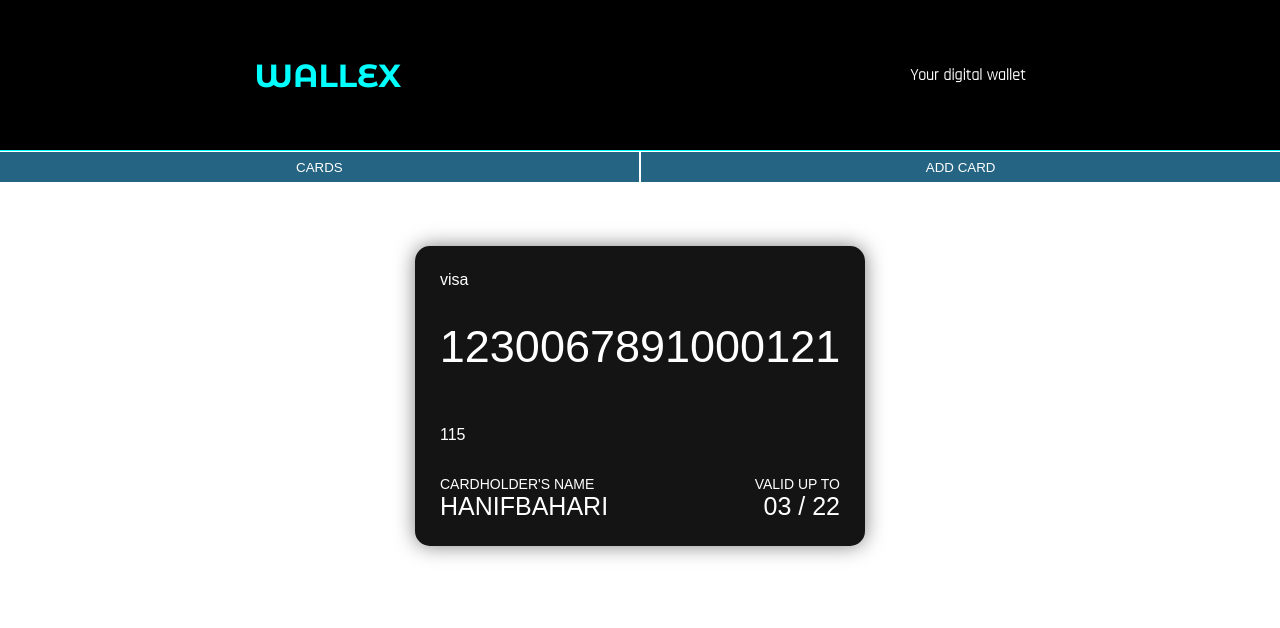
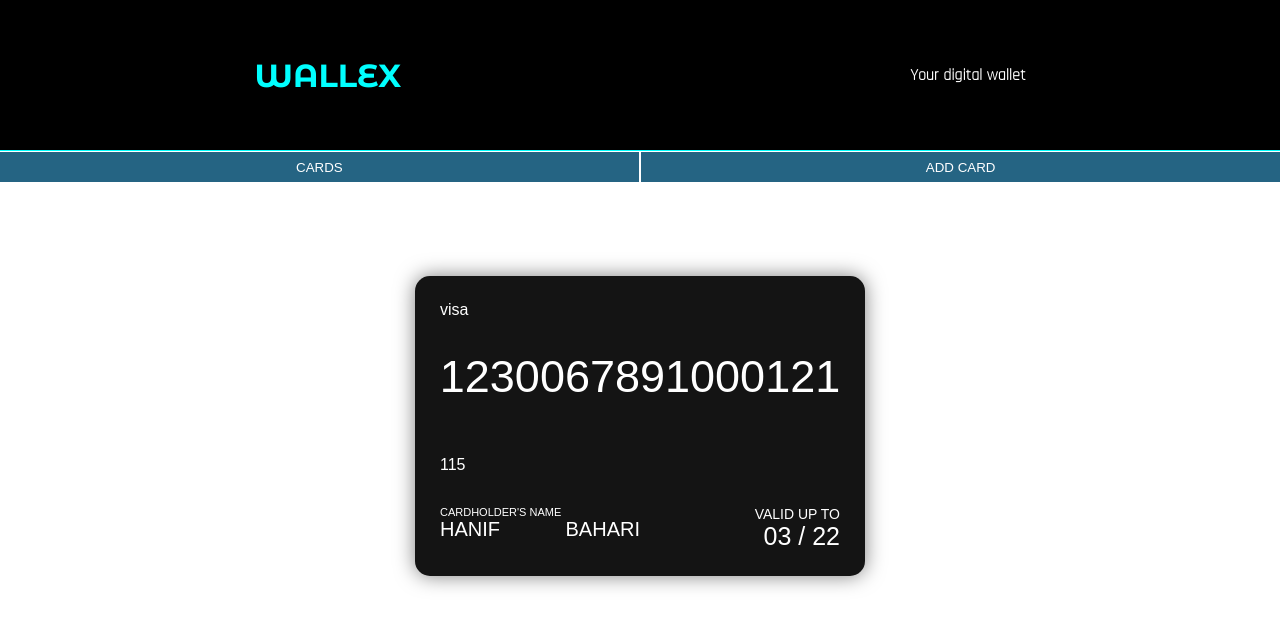
Before and after one commit to hanifb1360/E-Wallet, a React (Create React App) app: page /ewallet in a window 1280 px wide. Shown: the top 628 px of the page. Built offline with nearby package versions, Linux system fonts and the light colour scheme; no server answers.

Commit message:
cardholder

```diff
--- a/src/components/pages/Card.jsx
+++ b/src/components/pages/Card.jsx
@@ -45,7 +45,7 @@
         return /^[0-9]+$/;
 
       case "cardMonth":
-        return /^([1-9]|1[012])$/;
+        return /^([0-9]|1[012])$/;
 
       case "cardYear":
         return /^[0-9]+$/;
@@ -110,7 +110,7 @@
         <span className="ccv">{values.ccv}</span>
         <div className="info">
           <div className="name">
-            <div className="label">CARDHOLDER'S NAME</div>
+            <div className="card-holder-label">CARDHOLDER'S NAME</div>
             <div className="nameContainer">
               <p className="card-holder-name">{values.cardFirst}</p>
               <p className="card-holder-name">{values.cardLast}</p>
--- a/src/components/pages/Ewallet.jsx
+++ b/src/components/pages/Ewallet.jsx
@@ -54,14 +54,14 @@
                 toggleActive(index);
               }}
             >
-              <div className="creditCard">
+              <div className="creditCard creditCard-wallet">
                 <div className="logo">{credit.bankName}</div>
 
                 <div className="number">{credit.cardNumber}</div>
                 <span className="ccv">{credit.ccv}</span>
                 <div className="info">
                   <div className="name">
-                    <div className="label">
+                    <div className="card-holder-label">
                       CARDHOLDER'S NAME
                     </div>
                     <div className="nameContainer">
--- a/src/components/styles/Card.css
+++ b/src/components/styles/Card.css
@@ -102,12 +102,17 @@
   text-transform: uppercase;
 }
 
-.nameContainer {
-    display: flex;
-    justify-content: space-between;
-    align-items: center;
+.card-holder-label {
+  font-size: 11px;
 }
 
+.nameContainer {
+  display: flex;
+  justify-content: space-between;
+  align-items: center;
+  width: 200px;
+  font-size: 20px;
+}
 .ccv {
     margin-top: 5%;
 }
--- a/src/components/styles/Ewallet.css
+++ b/src/components/styles/Ewallet.css
@@ -3,7 +3,7 @@
 }
 
 .active {
-  border: 20px solid aqua;
+  border: 10px solid aqua;
   border-radius: 25px;
   background-color: aqua;
 }
@@ -20,3 +20,19 @@
     justify-content: space-around;
     flex-direction: column;
 }
+
+.creditCard-wallet {
+  margin: 30px;
+}
+
+.card-holder-label {
+  font-size: 11px;
+}
+
+.nameContainer {
+  display: flex;
+  justify-content: space-between;
+  align-items: center;
+  width: 200px;
+  font-size: 20px;
+}
```
